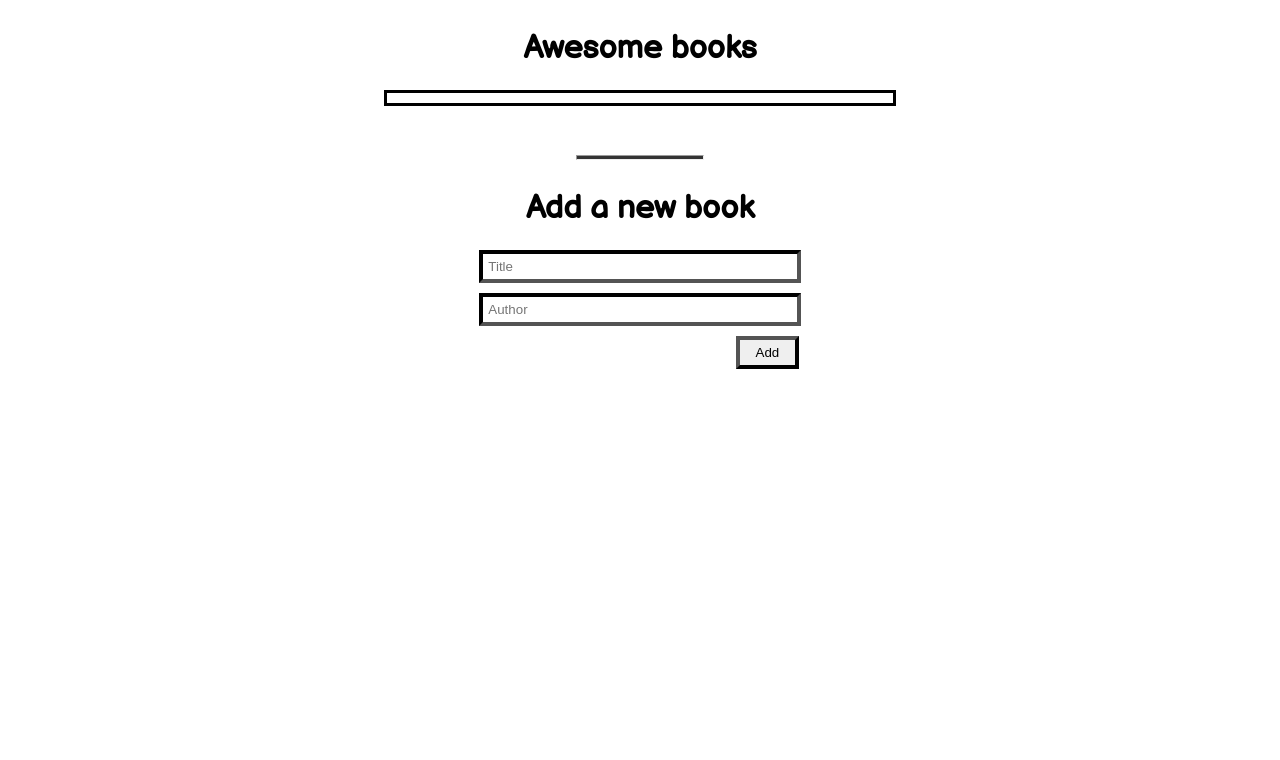
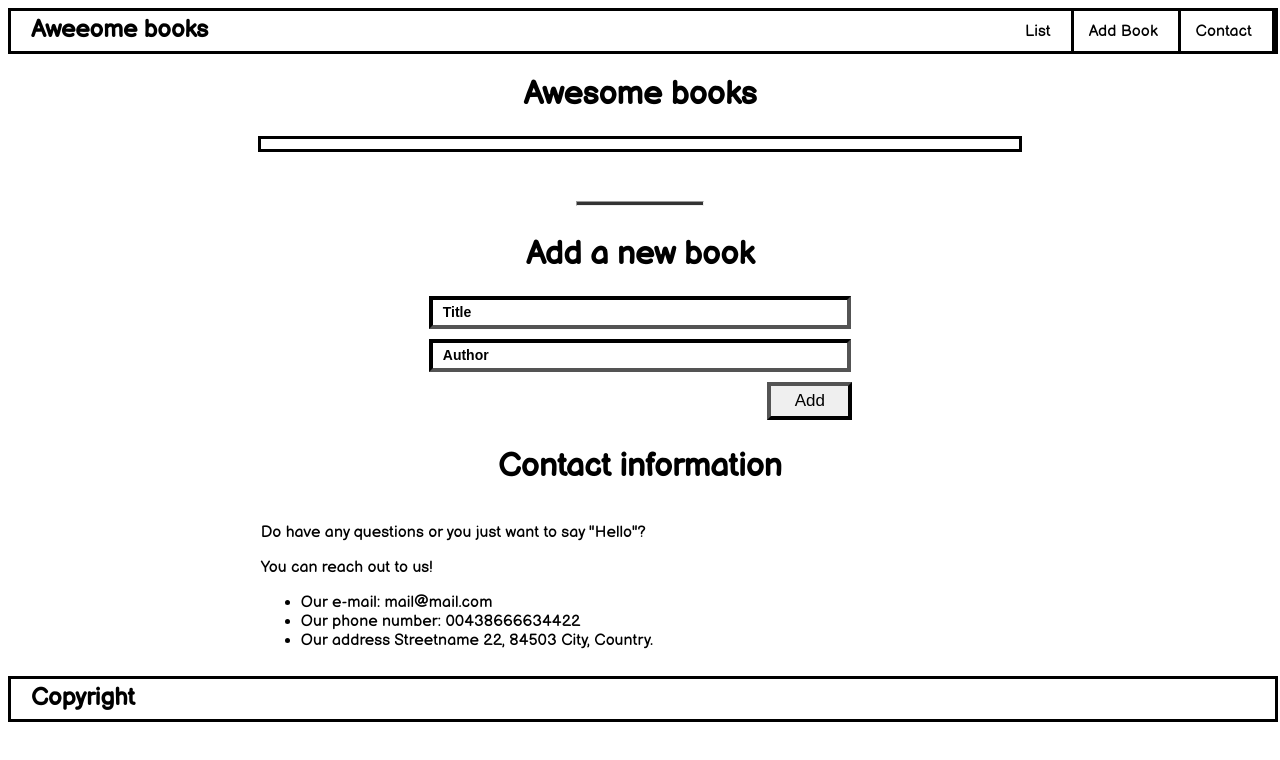
Before and after one commit to mutinhiri/AwesomeBooks, a website: page index.html in a window 1280 px wide. Drawn offline with Linux system fonts and the light colour scheme.

Commit message:
add navigation bar

```diff
--- a/index.html
+++ b/index.html
@@ -12,6 +12,16 @@
   </head>
 </head>
 <body>
+  <header>
+    <nav class="navigation-menu">
+      <h2>Aweeome books</h2>
+      <ul class="navigation-list">
+        <li class="navigation-list-item"><a href="#">List</a></li>
+        <li><a href="#add">Add Book</a></li>
+        <li><a href="#contact">Contact</a></li>
+      </ul>
+    </nav>
+  </header>
   <div class="full-content">
     <h1>Awesome books</h1>
 
@@ -33,7 +43,30 @@
         <button id="btnAdd" type="button" class="add-buutton">Add</button>
       </div>
     </fieldset>
+
+    <fieldset class="contact-information">
+      <div class="contact-container-head">
+        <h1>Contact information</h1>
+      </div>
+      <div class="contact-container-body">
+        <p>Do have any questions or you just want to say "Hello"?</p>
+        <p>You can reach out to us!</p>
+        <p>
+          <ul>
+            <li>Our e-mail: mail@mail.com</li>
+            <li>Our phone number: 00438666634422</li>
+            <li>Our address Streetname 22, 84503 City, Country.</li>
+          </ul>
+        </p>
+
+      </div>
+    </fieldset>
     <script src="index.js"></script>
   </div>
+  <footer>
+    <nav class="navigation-menu">
+      <h2>Copyright</h2>
+    </nav>
+  </footer>
 </body>
 </html>
--- a/index.js
+++ b/index.js
@@ -14,7 +14,7 @@ const addLi = (id, title, author) => {
   const button = document.createElement('button');
   button.type = 'button';
   button.className = 'remove-btn';
-  button.innerText = 'remove';
+  button.innerText = 'Remove';
   list.appendChild(button);
   return list;
 };
--- a/style.css
+++ b/style.css
@@ -2,13 +2,13 @@ body {
   font-family: 'Balsamiq Sans', cursive;
 }
 
-.hide {
+/* .hide {
   display: none;
-}
-
+} */
+/*
 p:nth-of-type(2) {
   background: red;
-}
+} */
 
 .full-content {
   display: flex;
@@ -23,7 +23,7 @@ p:nth-of-type(2) {
   flex-direction: row;
   justify-content: center;
   align-items: center;
-  width: 40%;
+  width: 60%;
   margin: 0;
   padding: 0;
   border: 3px solid;
@@ -57,6 +57,7 @@ p:nth-of-type(2) {
   width: 100%;
   margin: 3px;
   padding: 5px;
+  font-weight: bold;
 }
 
 .add-new-book {
@@ -64,7 +65,7 @@ p:nth-of-type(2) {
   flex-direction: column;
   justify-content: center;
   align-items: center;
-  width: 60%;
+  width: 80%;
   margin: 0;
   padding: 0;
   border: 0;
@@ -94,6 +95,16 @@ p:nth-of-type(2) {
   border-width: 4px;
   border-color: black;
   padding: 5px;
+  font-size: 17px;
+}
+
+.remove-btn{
+  margin: 0;
+  width: 20%;
+  border-width: 4px;
+  border-color: black;
+  padding: 5px;
+  font-size: 17px;
 }
 
 #booklist :nth-of-type(odd) {
@@ -108,3 +119,79 @@ p:nth-of-type(2) {
   height: 3px;
   background-color: #333;
 }
+
+.navigation-menu{
+  display: flex;
+  flex-direction: row;
+  justify-content: space-between;
+  /* align-content: center; */
+  align-items: center;
+  width: 100%;
+  /* background-color: blanchedalmond; */
+  height: 40px;
+  margin: 0px;
+  padding: 0px;
+  border: solid;
+}
+
+h2{
+  width: 30%;
+  /* background-color: blue; */
+  height: 80%;
+  margin: 0px;
+  padding-left:20px;
+}
+
+.navigation-list{
+  display: flex;
+  flex-direction: row;
+  justify-content: space-between;
+  align-content: center;
+  width: 250px;
+  height: 100%;
+  /* background-color:chartreuse; */
+  list-style-type: none;
+  list-style: none;
+
+}
+
+.navigation-list li{
+  align-content: center;
+  /* background-color: orchid;   */
+  padding-right: 20px;
+  border-right: solid;
+  display: flex;
+  flex-direction: row;
+  justify-content: center;
+  align-items: center;
+  align-content: center;
+}
+
+.navigation-list li a{
+  text-decoration: none;
+  color: black;
+}
+
+
+.contact-information{
+  border: none;
+  width: 60%;
+  /* background-color: blue; */
+}
+
+.contact-container-head{
+  display: flex;
+  flex-direction: row;
+  justify-content: center;
+  align-content: center;
+  /* background-color: blanchedalmond; */
+  border: none;
+}
+
+::placeholder { /* Chrome, Firefox, Opera, Safari 10.1+ */
+  color: black;
+  opacity: 1; /* Firefox */
+  font-size: 14px;
+  font-weight: bold;
+  padding: 5px;
+}
```
